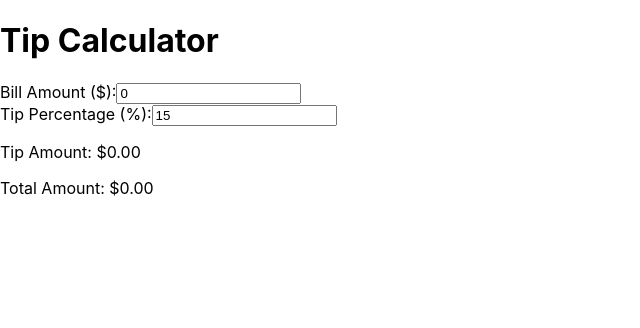
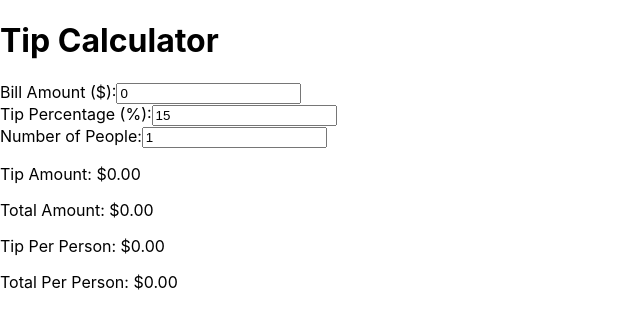
Before and after one commit to Joshkaki00/react-tip-calculator, a React (Create React App) app: page / in a window 1280 px wide. Shown: the top 328 px of the page, without its empty margins (0-640 px from the left). Built offline with nearby package versions, Linux system fonts and the light colour scheme.

Commit message:
updated tip handeling

```diff
--- a/src/components/TipCalculator.js
+++ b/src/components/TipCalculator.js
@@ -4,34 +4,45 @@ const TipCalculator = () => {
     // State
     const [billAmount, setBillAmount] = useState(0);
     const [tipPercentage, setTipPercentage] = useState(15);
+    const [numberOfPeople, setNumberOfPeople] = useState(1);
 
     // Calculate Tip & Total
     const tipAmount = (billAmount * tipPercentage) / 100;
     const totalAmount = Number(billAmount) + tipAmount;
 
+    // Calculate Per Person
+    const tipPerPerson = numberOfPeople > 0 ? tipAmount / numberOfPeople : 0;
+    const totalPerPerson = numberOfPeople > 0 ? totalAmount / numberOfPeople : 0;
+
     // Handlers
     const handleBillChange = (e) => {
         const inputValue = e.target.value;
-
         if (inputValue === '') {
             setBillAmount(inputValue);
             return;
         }
-
         const value = Math.abs(parseFloat(inputValue));
         setBillAmount(isNaN(value) ? 0 : value);
     };
 
     const handleTipChange = (e) => {
         const inputValue = e.target.value;
-
         if (inputValue === '') {
             setTipPercentage(inputValue);
             return;
         }
-
         const value = Math.abs(parseFloat(inputValue));
         setTipPercentage(isNaN(value) ? 0 : value);
+    };
+
+    const handlePeopleChange = (e) => {
+        const inputValue = e.target.value;
+        if (inputValue === '') {
+            setNumberOfPeople(inputValue);
+            return;
+        }
+        const value = Math.abs(parseInt(inputValue, 10));
+        setNumberOfPeople(isNaN(value) || value === 0 ? 1 : value);
     };
 
     return (
@@ -60,9 +71,22 @@ const TipCalculator = () => {
                 />
             </div>
 
+            <div>
+                <label className="block text-gray-700 mb-2">Number of People:</label>
+                <input
+                    type="number"
+                    value={numberOfPeople}
+                    onChange={handlePeopleChange}
+                    className="w-full p-2 border rounded-lg"
+                    min="1"
+                />
+            </div>
+
             <div className="border-t pt-4 space-y-2">
                 <p className="text-lg">Tip Amount: <span className="font-bold">${tipAmount.toFixed(2)}</span></p>
                 <p className="text-lg">Total Amount: <span className="font-bold">${totalAmount.toFixed(2)}</span></p>
+                <p className="text-lg">Tip Per Person: <span className="font-bold">${tipPerPerson.toFixed(2)}</span></p>
+                <p className="text-lg">Total Per Person: <span className="font-bold">${totalPerPerson.toFixed(2)}</span></p>
             </div>
         </div>
     );
```
